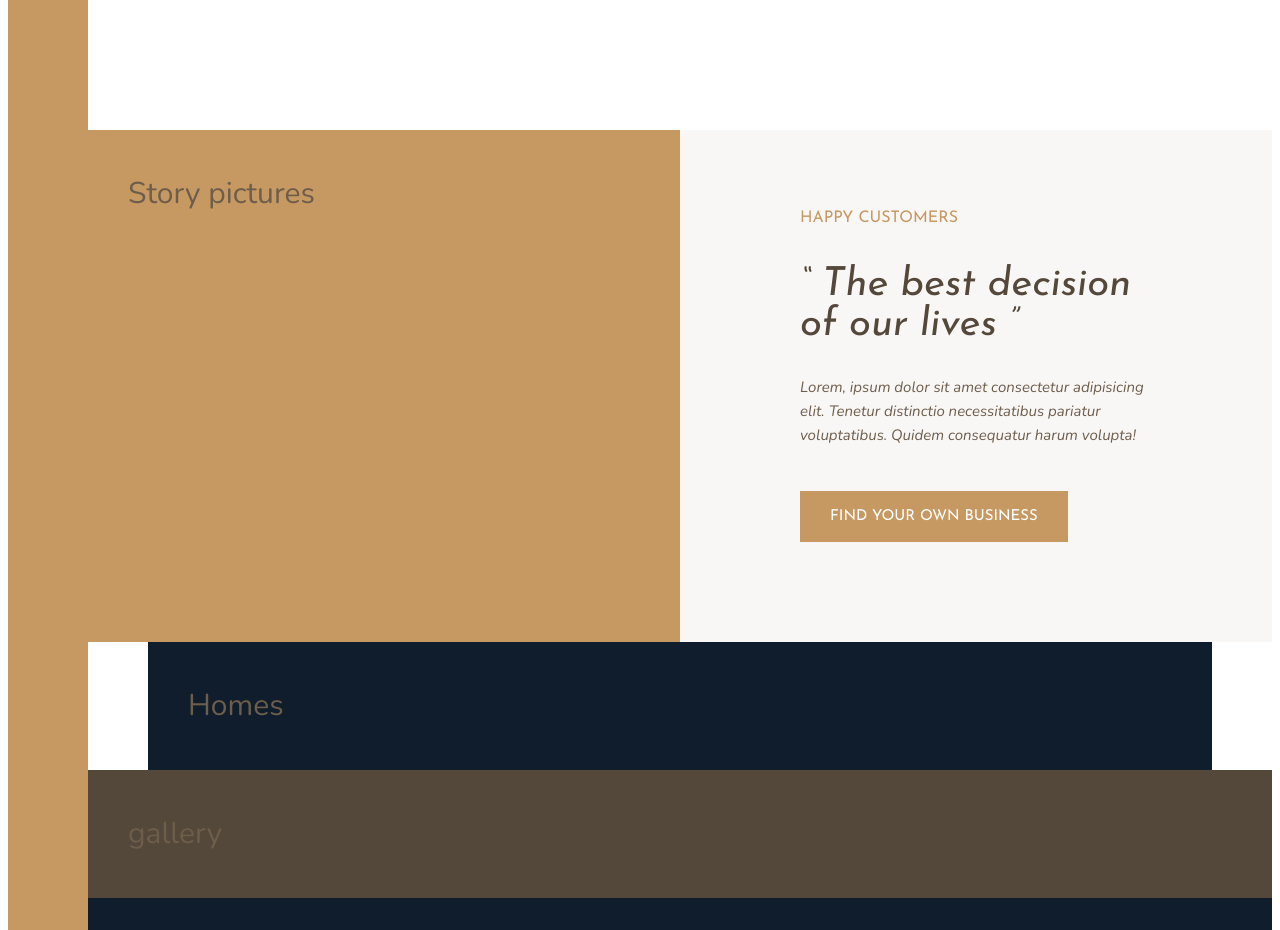
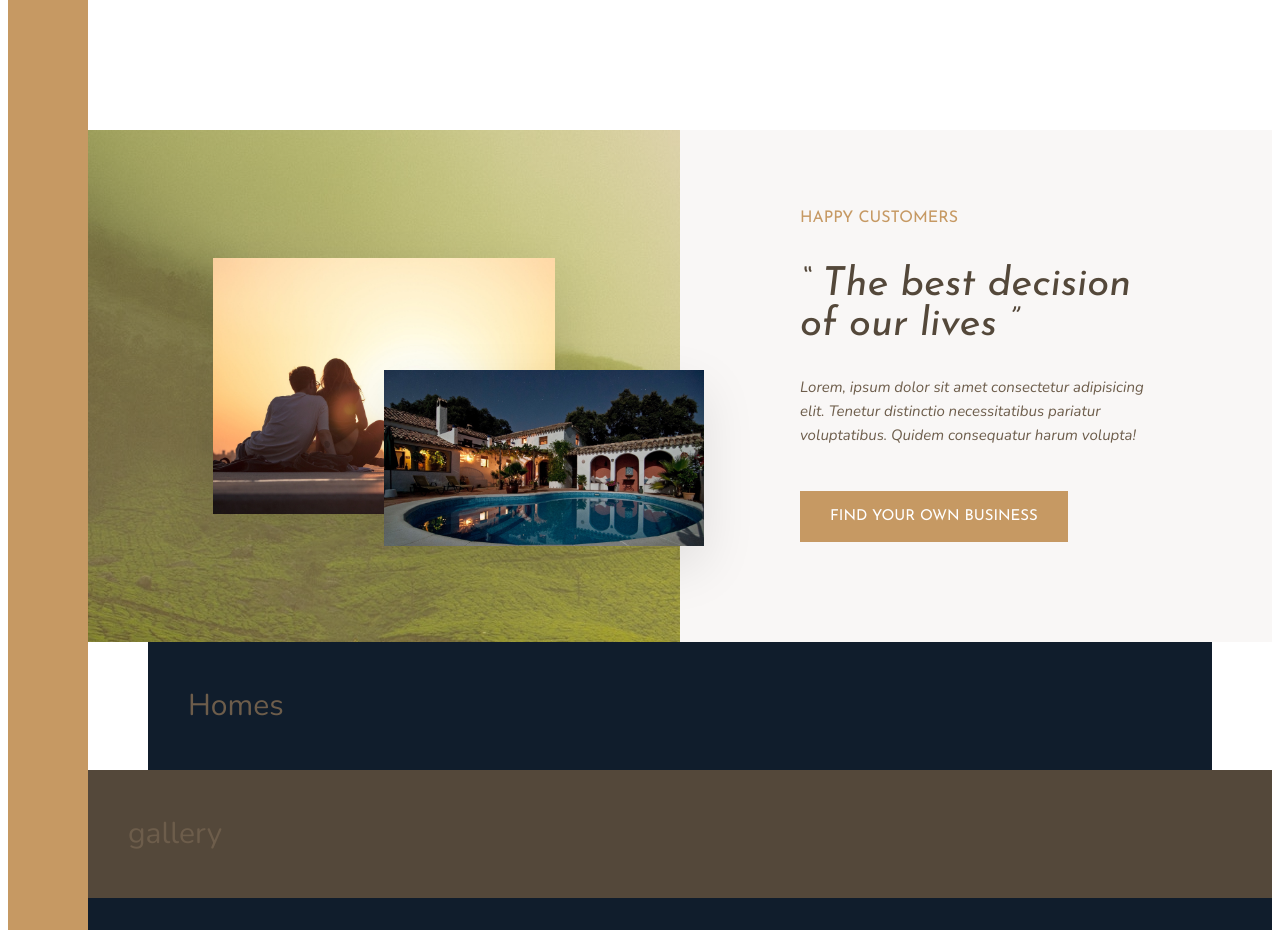
Before and after one commit to parmeet1402/nexter, a website: page index.html in a window 1280 px wide. Shown: the part 1520-2450 px from the top of the page. Drawn offline with nearby package versions, Linux system fonts and the light colour scheme.

Commit message:
completed story section

```diff
--- a/index.html
+++ b/index.html
@@ -81,7 +81,8 @@
         </div>
     </div>
     <div class="story__pictures">
-        Story pictures
+        <img src="img/story-1.jpeg" alt="couple with new house" class="story__img--1">
+        <img src="img/story-2.jpeg" alt="New house" class="story__img--2">
     </div>
     <div class="story__content">
         <h3 class="heading-3 mb-sm">Happy Customers</h3>
--- a/sass/_story.scss
+++ b/sass/_story.scss
@@ -2,6 +2,27 @@
     &__pictures{
         background-color: $color-primary;
         grid-column: full-start / col-end 4;
+        background-image: linear-gradient(rgba($color-primary, .4),rgba($color-primary, .4)), url(../img/back.jpg);
+
+        display: grid;
+        grid-template-rows: repeat(6, 1fr);
+        grid-template-columns: repeat(6, 1fr);
+        align-items: center;
+    }
+
+    &__img--1{
+        width: 100%;
+        grid-row: 2/6;
+        grid-column: 2/6;
+        box-shadow: 0 2rem 5rem rgba(#000, .1);
+    }
+
+    &__img--2{
+        width: 125%;    // for making the image expand out of the grid
+        grid-row: 4/6;
+        grid-column: 4/7;
+        z-index: 20;
+        box-shadow: 0 2rem 5rem rgba(#000, .1);
     }
 
     &__content{
```
Also changed, not shown: css/style.css.
